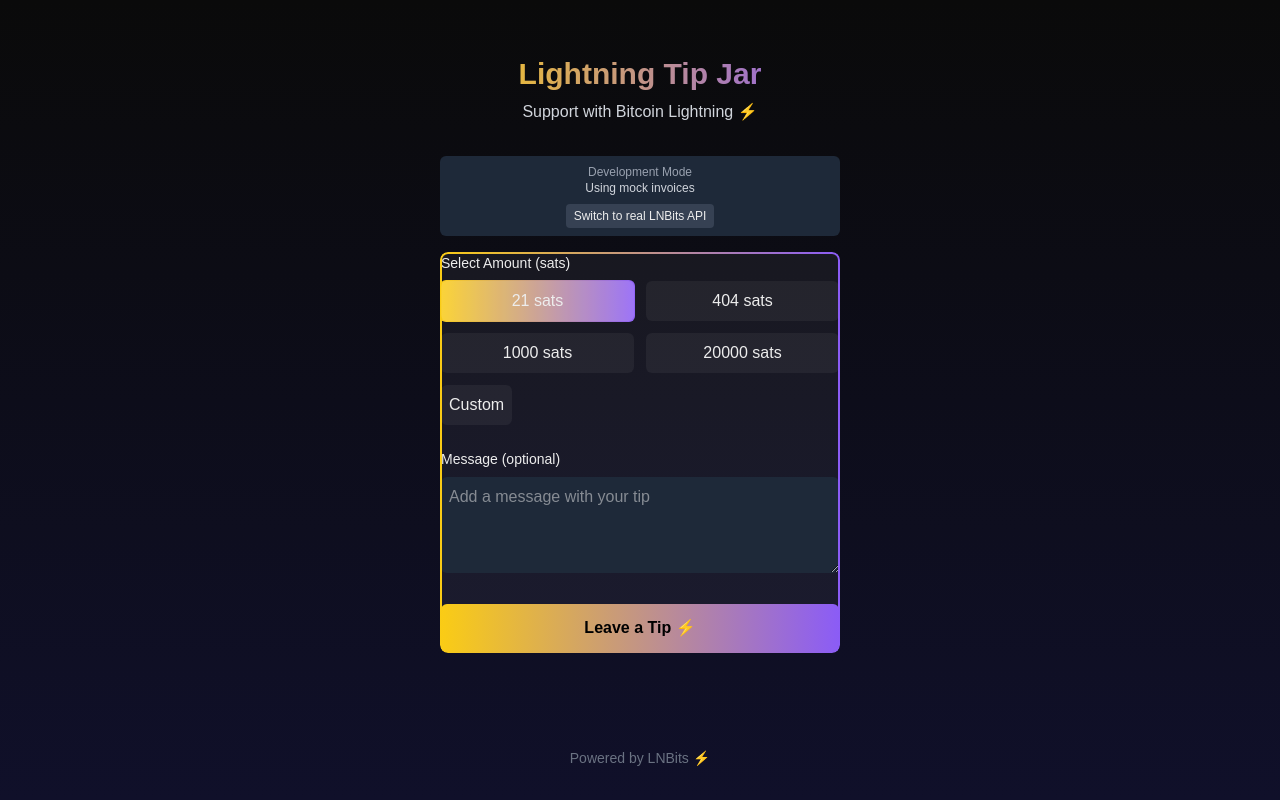
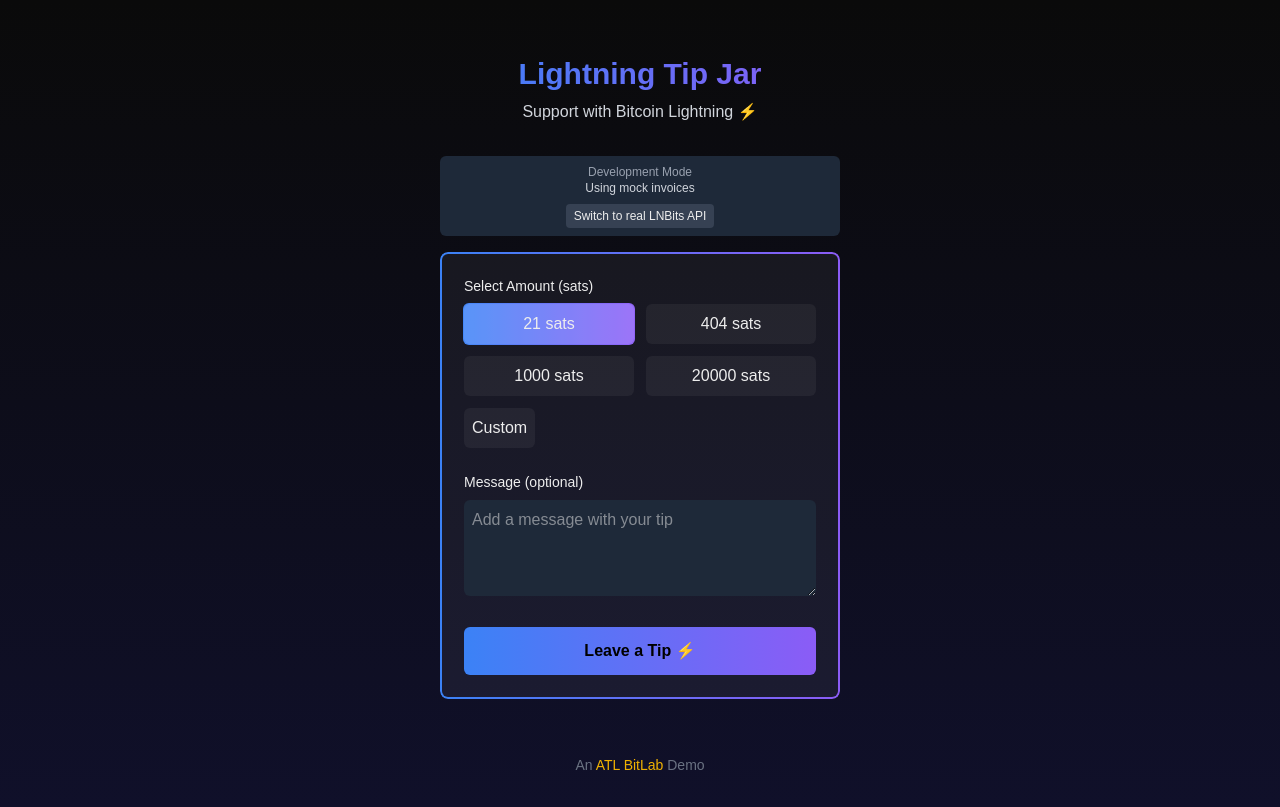
Before and after one commit to saucy-tech/lntipjar, a Next.js app: page / in a window 1280 px wide. Built offline with nearby package versions, Linux system fonts and the light colour scheme.

Commit message:
tidy up ui

```diff
--- a/app/components/TipJar.tsx
+++ b/app/components/TipJar.tsx
@@ -233,7 +233,7 @@ export default function TipJar() {
             <p className="text-gray-300">Using {useMock ? 'mock invoices' : 'real LNBits API'}</p>
             <button
               onClick={toggleMockMode}
-              className="mt-2 px-2 py-1 text-xs bg-gray-700 rounded hover:bg-gray-600"
+              className="mt-2 px-2 py-1 text-xs bg-gray-700 rounded hover:bg-gray-600 cursor-pointer"
             >
               Switch to {useMock ? 'real LNBits API' : 'mock invoices'}
             </button>
@@ -241,7 +241,7 @@ export default function TipJar() {
         </div>
       )}
 
-      <div className="gradient-border p-6 rounded-lg">
+      <div className="gradient-border rounded-lg p-6">
         {state === 'select' && (
           <div className="space-y-6">
             <div>
@@ -250,7 +250,7 @@ export default function TipJar() {
                 {[21, 404, 1000, 20000].map((amount) => (
                   <button
                     key={amount}
-                    className={`amount-btn p-2 rounded-md ${
+                    className={`amount-btn p-2 rounded-md cursor-pointer ${
                       selectedAmount === amount ? 'active' : ''
                     }`}
                     onClick={() => handleAmountSelect(amount as AmountOption)}
@@ -262,7 +262,7 @@ export default function TipJar() {
 
               <div className="mt-3 flex items-center">
                 <button
-                  className={`amount-btn p-2 rounded-md mr-2 ${
+                  className={`amount-btn p-2 rounded-md mr-2 cursor-pointer ${
                     selectedAmount === 'custom' ? 'active' : ''
                   }`}
                   onClick={() => handleAmountSelect('custom')}
@@ -297,7 +297,7 @@ export default function TipJar() {
             <button
               onClick={generateInvoice}
               disabled={isGeneratingInvoice}
-              className={`lightning-btn w-full py-3 px-4 rounded-md text-black font-bold flex items-center justify-center ${
+              className={`lightning-btn w-full py-3 px-4 rounded-md text-black font-bold flex items-center justify-center cursor-pointer ${
                 isGeneratingInvoice ? 'opacity-70 cursor-not-allowed' : ''
               }`}
             >
@@ -328,12 +328,11 @@ export default function TipJar() {
                 Scan the QR code or copy the invoice to pay {getAmount()} sats
               </p>
 
-              <div className="bg-white p-4 rounded-lg inline-block mb-4">
+              <div className="bg-white p-6 rounded-lg inline-block mb-4">
                 <QRCodeSVG
                   value={invoice}
                   size={200}
                   level="L"
-                  includeMargin={true}
                 />
               </div>
 
@@ -346,7 +345,7 @@ export default function TipJar() {
                 />
                 <button
                   onClick={copyToClipboard}
-                  className="bg-gray-700 px-3 rounded-r-md hover:bg-gray-600"
+                  className="bg-gray-700 px-3 rounded-r-md hover:bg-gray-600 cursor-pointer"
                 >
                   Copy
                 </button>
@@ -359,7 +358,7 @@ export default function TipJar() {
               {isDev && (
                 <button
                   onClick={simulatePay}
-                  className="text-xs py-1 px-2 bg-gray-700 rounded text-gray-300 hover:bg-gray-600"
+                  className="text-xs py-1 px-2 bg-gray-700 rounded text-gray-300 hover:bg-gray-600 cursor-pointer"
                 >
                   [DEV] Simulate Payment
                 </button>
@@ -368,7 +367,7 @@ export default function TipJar() {
 
             <button
               onClick={resetForm}
-              className="w-full py-2 px-4 border border-gray-600 rounded-md text-gray-300 hover:bg-gray-800"
+              className="w-full py-2 px-4 border border-gray-600 rounded-md text-gray-300 hover:bg-gray-800 cursor-pointer"
             >
               Cancel
             </button>
--- a/app/globals.css
+++ b/app/globals.css
@@ -3,9 +3,9 @@
 :root {
   --background: #0a0a0a;
   --foreground: #ededed;
-  --accent: #facc15;
+  --accent: #3b82f6;
   --secondary: #8b5cf6;
-  --gradient-start: #facc15;
+  --gradient-start: #3b82f6;
   --gradient-end: #8b5cf6;
 }
 
@@ -34,7 +34,6 @@ body {
   position: relative;
   border-radius: 0.5rem;
   background: rgba(255, 255, 255, 0.05);
-  padding: 1px;
 }
 
 .gradient-border::before {
--- a/app/page.tsx
+++ b/app/page.tsx
@@ -1,4 +1,5 @@
 import TipJarWrapper from './components/TipJarWrapper';
+import Link from 'next/link';
 
 export default function Home() {
   return (
@@ -6,7 +7,7 @@ export default function Home() {
       <TipJarWrapper />
 
       <footer className="mt-auto pt-8 text-center text-sm text-gray-500">
-        <p>Powered by LNBits ⚡</p>
+        <p>An <Link href={'https://atlbitlab.com/'} target="_blank" className="hover:underline text-yellow-500">ATL BitLab</Link> Demo</p>
       </footer>
     </div>
   );
```
